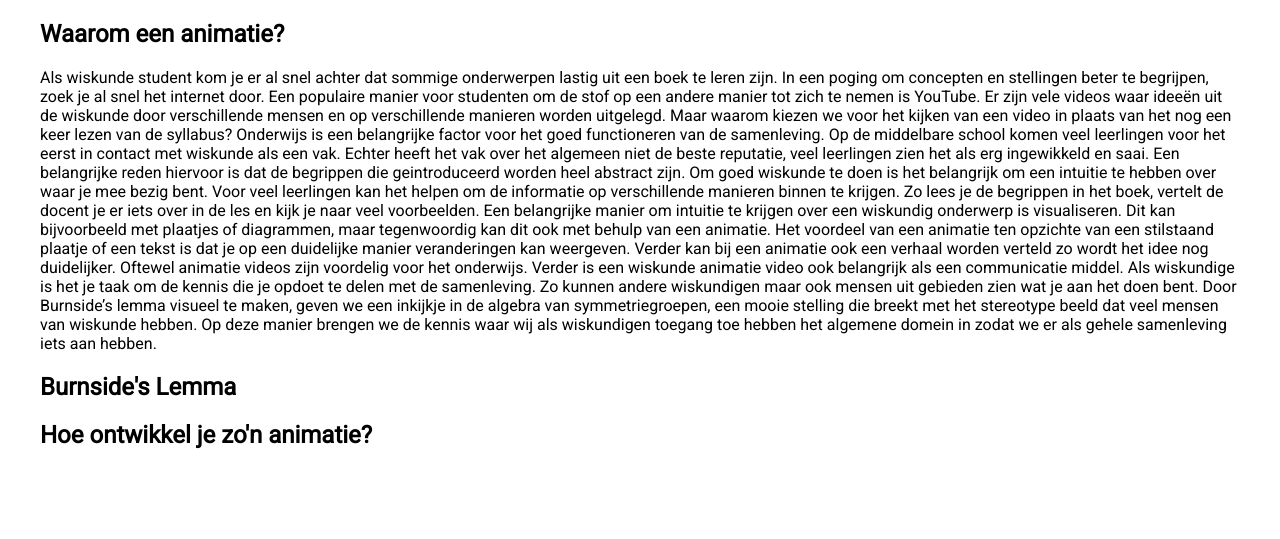
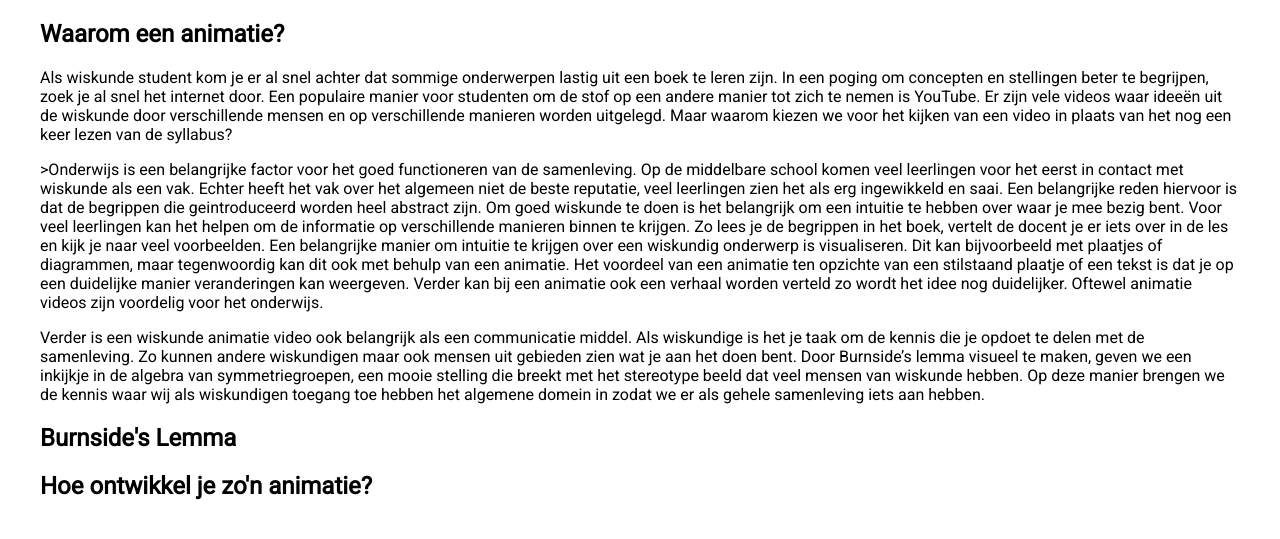
Before and after one commit to NicosStarreveld/Onderwijs-Communicatie, a Jekyll site: the page built from Pages/Animation.md, in a window 1280 px wide, cut to the strip 658-1198 px from the top of the page. Built offline with Jekyll 4.4.1, drawn with Linux system fonts in a browser that asks for light colours; before the commit the page ends 1147 px from its top, so only the background shows below that.

Commit message:
Update page.html

```diff
--- a/_layouts/page.html
+++ b/_layouts/page.html
@@ -121,13 +121,14 @@
 	 <p></p>
 	 <h2> Waarom een animatie?</h2>
 	 <p></p>
+	 <p>
 	 Als wiskunde student kom je er al snel achter dat sommige onderwerpen lastig uit een boek te leren zijn. In een poging
 	 om concepten en stellingen beter te begrijpen, zoek je al snel het internet door. Een populaire manier voor studenten
 	 om de stof op een andere manier tot zich te nemen is YouTube. Er zijn vele videos waar ideeën uit de wiskunde door
 	 verschillende mensen en op verschillende manieren worden uitgelegd. Maar waarom kiezen we voor het kijken van een
-	 video in plaats van het nog een keer lezen van de syllabus?
+	 video in plaats van het nog een keer lezen van de syllabus?</p>
 
-	 Onderwijs is een belangrijke factor voor het goed functioneren van de samenleving. Op de middelbare school komen veel
+	 <p>>Onderwijs is een belangrijke factor voor het goed functioneren van de samenleving. Op de middelbare school komen veel
 	 leerlingen voor het eerst in contact met wiskunde als een vak. Echter heeft het vak over het algemeen niet de beste
 	 reputatie, veel leerlingen zien het als erg ingewikkeld en saai. Een belangrijke reden hiervoor is dat de begrippen
 	 die geintroduceerd worden heel abstract zijn. Om goed wiskunde te doen is het belangrijk om een intuitie te hebben over
@@ -137,13 +138,13 @@
 	 plaatjes of diagrammen, maar tegenwoordig kan dit ook met behulp van een animatie. Het voordeel van een animatie ten
 	 opzichte van een stilstaand plaatje of een tekst is dat je op een duidelijke manier veranderingen kan weergeven. Verder
 	 kan bij een animatie ook een verhaal worden verteld zo wordt het idee nog duidelijker. Oftewel animatie videos zijn voordelig
-	 voor het onderwijs.
+	 voor het onderwijs. </p>
 
-	 Verder is een wiskunde animatie video ook belangrijk als een communicatie middel. Als wiskundige is het je taak om de kennis
+	 <p>Verder is een wiskunde animatie video ook belangrijk als een communicatie middel. Als wiskundige is het je taak om de kennis
 	 die je opdoet te delen met de samenleving. Zo kunnen andere wiskundigen maar ook mensen uit gebieden zien wat je aan het doen bent.
 	 Door Burnside’s lemma visueel te maken, geven we een inkijkje in de algebra van symmetriegroepen, een mooie stelling die breekt met het stereotype
 	 beeld dat veel mensen van wiskunde hebben. Op deze manier brengen we de kennis waar wij als wiskundigen toegang toe hebben het algemene domein in
-	 zodat we er als gehele samenleving iets aan hebben.
+	 zodat we er als gehele samenleving iets aan hebben.</p>
 
 	 <p></p>
 	 <h2> Burnside's Lemma</h2>
```
